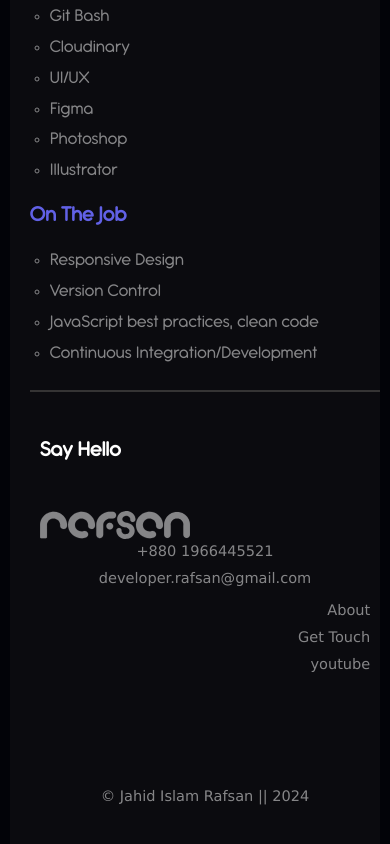
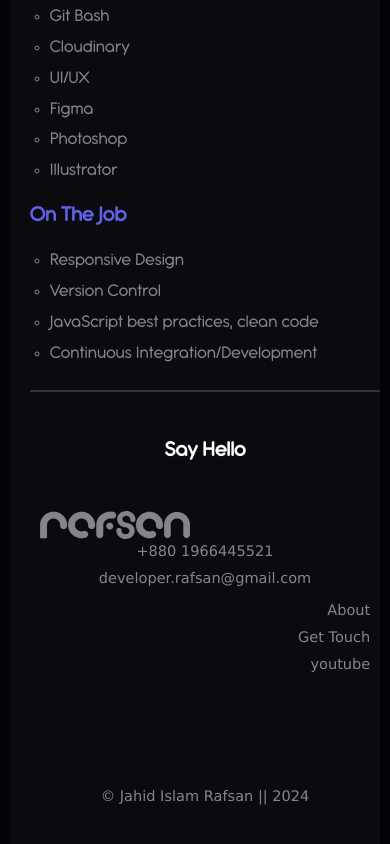
Before and after one commit to developer-rafsan/portfolio, a React (Vite) app in the folder Client/: page /about in a window 390 px wide. Shown: the part 1169-2013 px from the top of the page. Built offline with nearby package versions, Linux system fonts and the light colour scheme.

Commit message:
Update about.module.css
ok

```diff
--- a/Client/src/Pages/About/about.module.css
+++ b/Client/src/Pages/About/about.module.css
@@ -197,6 +197,12 @@ responsive size
   footer {
     padding: 50px 10px;
 
+
+    & h1 {
+      font-size: 3rem;
+      text-align: center;
+    }
+
     & .content {
       grid-template-columns: repeat(1, 1fr);
     }
```
